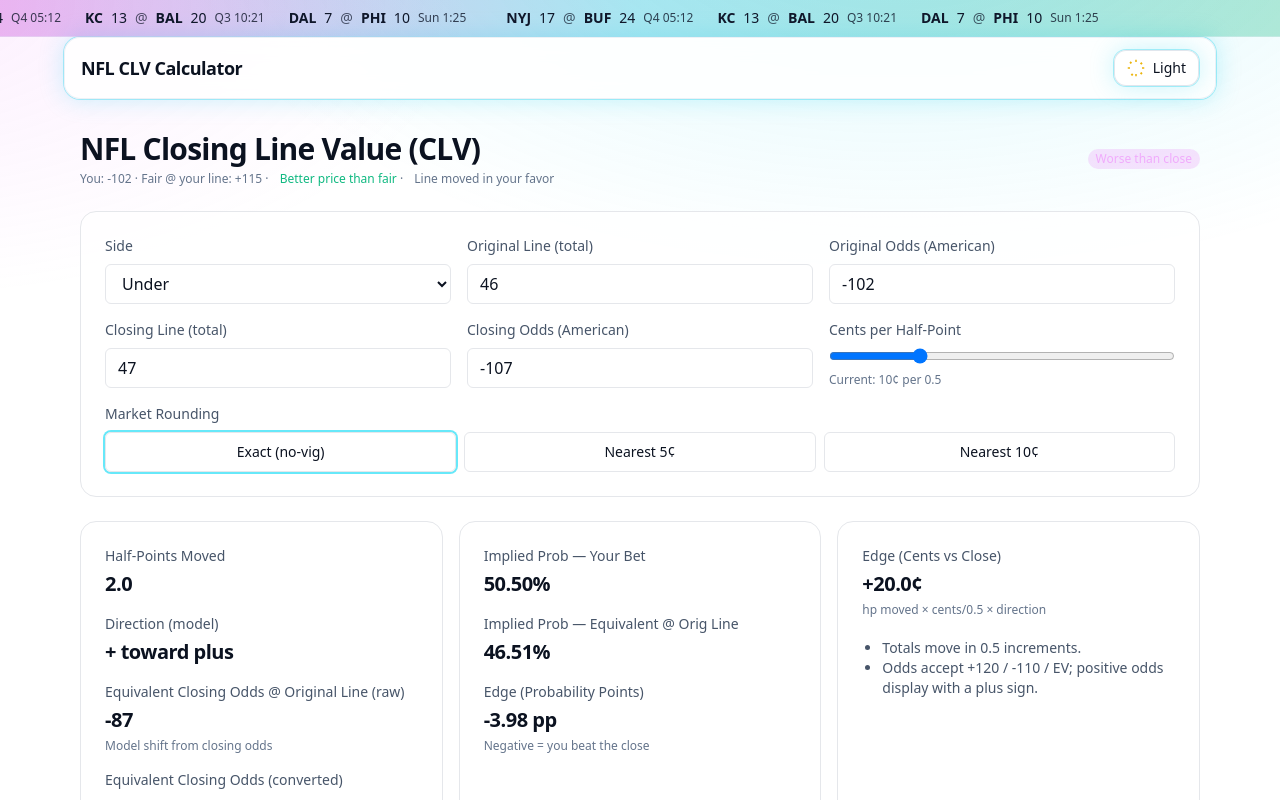
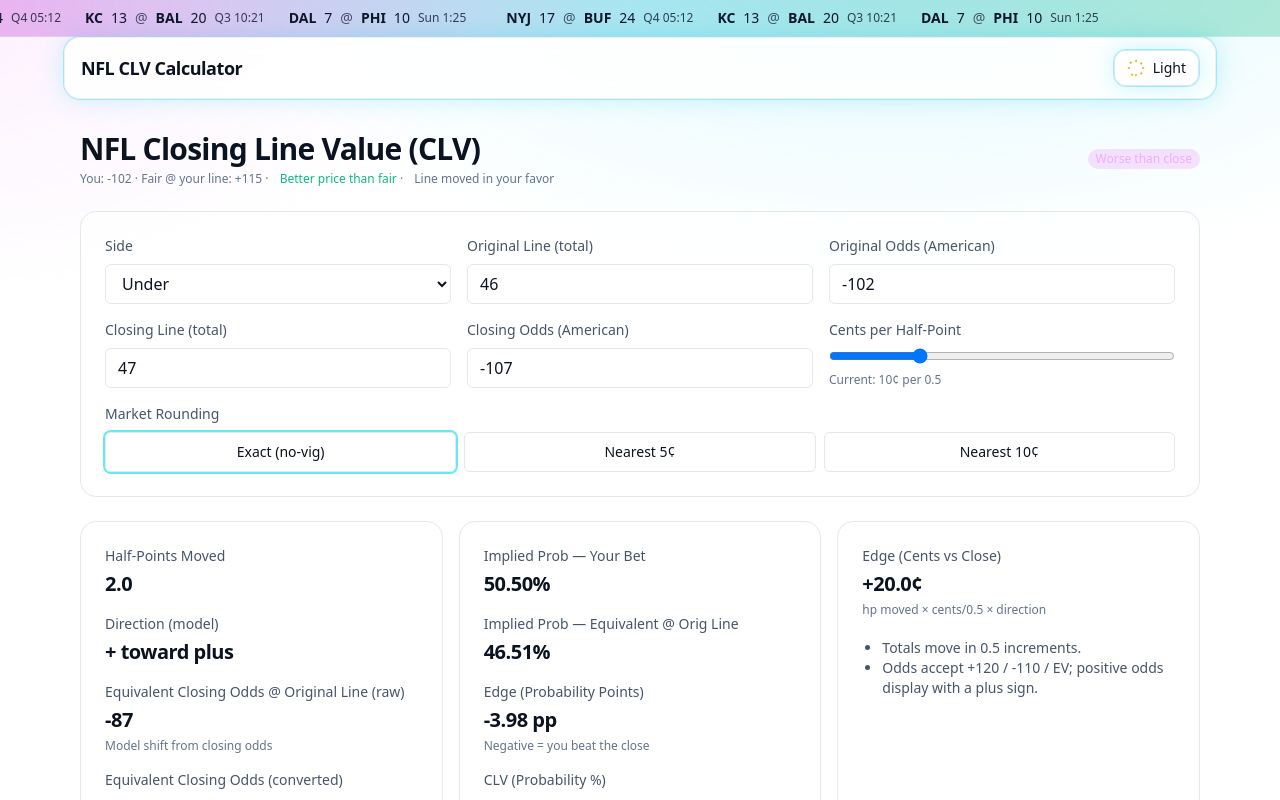
Before and after one commit to alecurtu/clv-calculator, a Next.js app: page / in a window 1280 px wide. Shown: the top 800 px of the page. Built offline with nearby package versions, Linux system fonts and the light colour scheme; no server answers.

Commit message:
Update CLVCalculator.tsx

```diff
--- a/components/CLVCalculator.tsx
+++ b/components/CLVCalculator.tsx
@@ -83,8 +83,14 @@ export default function CLVCalculator() {
   // edgeProb = pEquiv - pOrig → edgeProb < 0 means your price is better than fair.
   const isPositivePrice = Number.isFinite(results.edgeProb) ? results.edgeProb < 0 : false;
 
-  // ⬇️ Swap the badge: invert the previous price-based flag
+  // Badge currently inverted per your request (swap the tags):
   const clvIsPositive = !isPositivePrice;
+
+  // New: CLV as a percentage (probability points). Positive = you beat the close.
+  const clvPctProb =
+    Number.isFinite(results.pOrig) && Number.isFinite(results.pEquiv)
+      ? (results.pOrig - results.pEquiv) * 100 // invert so beating the close is positive
+      : NaN;
 
   return (
     <div className="space-y-6">
@@ -256,6 +262,15 @@ export default function CLVCalculator() {
           <Stat label="Implied Prob — Your Bet" value={Number.isFinite(results.pOrig) ? `${(results.pOrig * 100).toFixed(2)}%` : '–'} />
           <Stat label="Implied Prob — Equivalent @ Orig Line" value={Number.isFinite(results.pEquiv) ? `${(results.pEquiv * 100).toFixed(2)}%` : '–'} />
           <Stat label="Edge (Probability Points)" value={Number.isFinite(results.edgeProb) ? `${(results.edgeProb * 100).toFixed(2)} pp` : '–'} helper="Negative = you beat the close" />
+          <Stat
+            label="CLV (Probability %)"
+            value={
+              Number.isFinite(clvPctProb)
+                ? `${clvPctProb > 0 ? '+' : ''}${clvPctProb.toFixed(2)}%`
+                : '–'
+            }
+            helper="Positive = you beat the close (probability)"
+          />
         </div>
 
         <div className="rounded-2xl border p-6 bg-white/80 dark:bg-white/5 flex flex-col gap-4">
```
